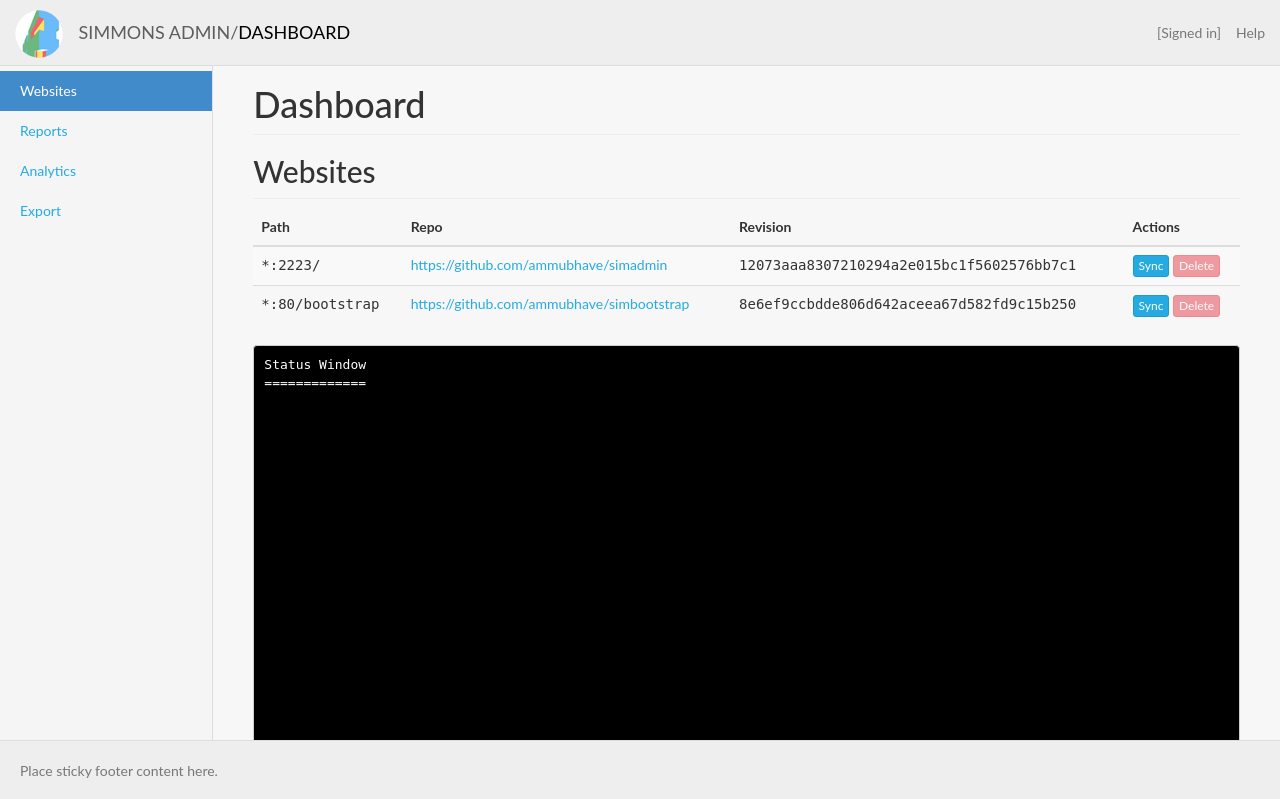
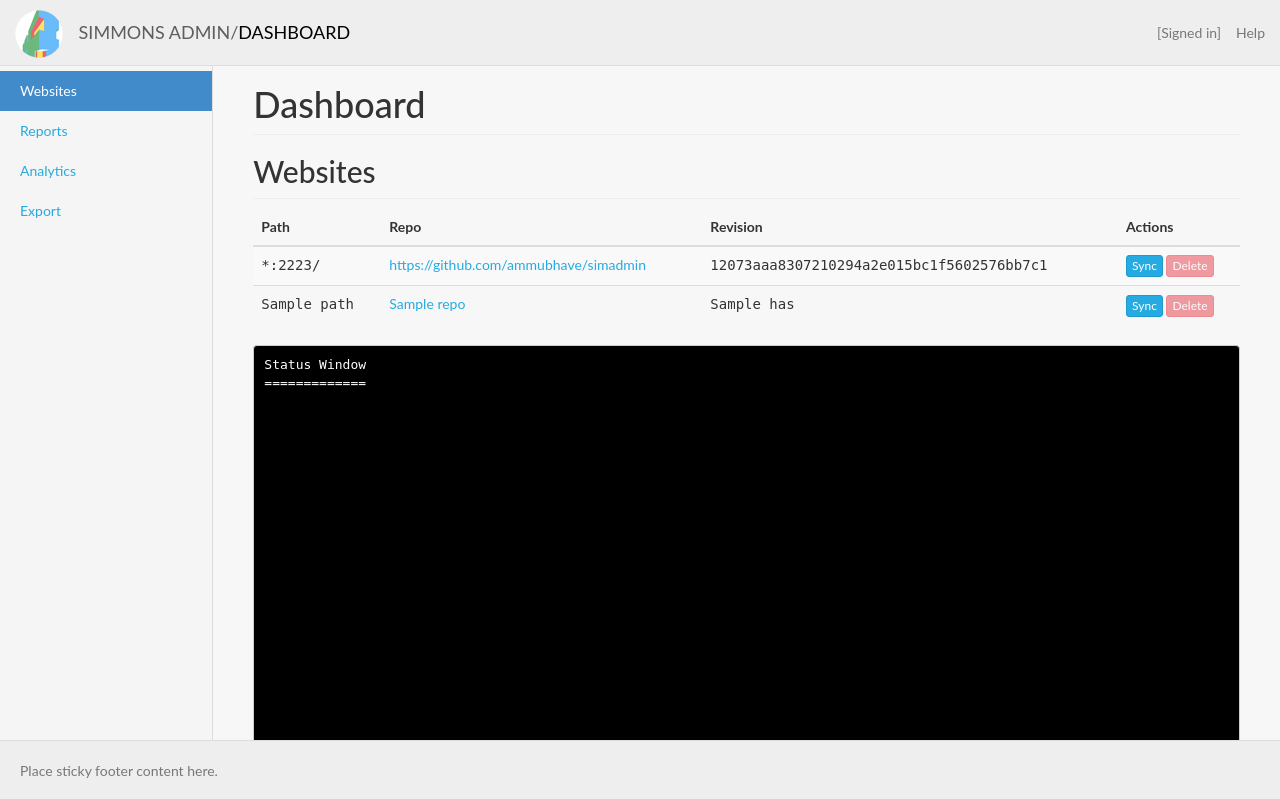
Before and after one commit to ammubhave/simadmin, a Django app: template templates/home.html in a window 1280 px wide. Shown: the top 799 px of the page. Run offline with Django 3.2, Linux system fonts and the light colour scheme; the template is opened without the code that fills it: most values are stand-ins (such as "Sample title", 1, 10 or a date in 2020); some libraries are stand-ins or nearby versions.

Commit message:
make website list dynamic

```diff
--- a/templates/home.html
+++ b/templates/home.html
@@ -29,15 +29,17 @@
             <button type="button" class="btn btn-xs btn-danger" disabled>Delete</button>
           </td>
         </tr>
+        {% for website in websites %}
         <tr>
-          <td style="font-family: monospace">*:80/bootstrap</td>
-          <td><a href="https://github.com/ammubhave/simbootstrap" target="_blank">https://github.com/ammubhave/simbootstrap</a></td>
-          <td style="font-family: monospace">8e6ef9ccbdde806d642aceea67d582fd9c15b250</td>
+          <td style="font-family: monospace">{{ website.path }}</td>
+          <td><a href="{{ website.repo }}" target="_blank">{{ website.repo }}</a></td>
+          <td style="font-family: monospace">{{ website.has }}</td>
           <td>
-            <button type="button" class="btn btn-xs btn-primary" onclick="post_to_get_response('/_/website/sync', {'id': 'simbootstrap'});">Sync</button>
+            <button type="button" class="btn btn-xs btn-primary" onclick="post_to_get_response('/_/website/sync', {'id': '{{ website.name }}'});">Sync</button>
             <button type="button" class="btn btn-xs btn-danger" disabled>Delete</button>
           </td>
         </tr>
+        {% endfor %}
       </tbody>
     </table>
   </div>
```
Also changed, not shown: siteadmin/views.py (+24 -2 lines).
